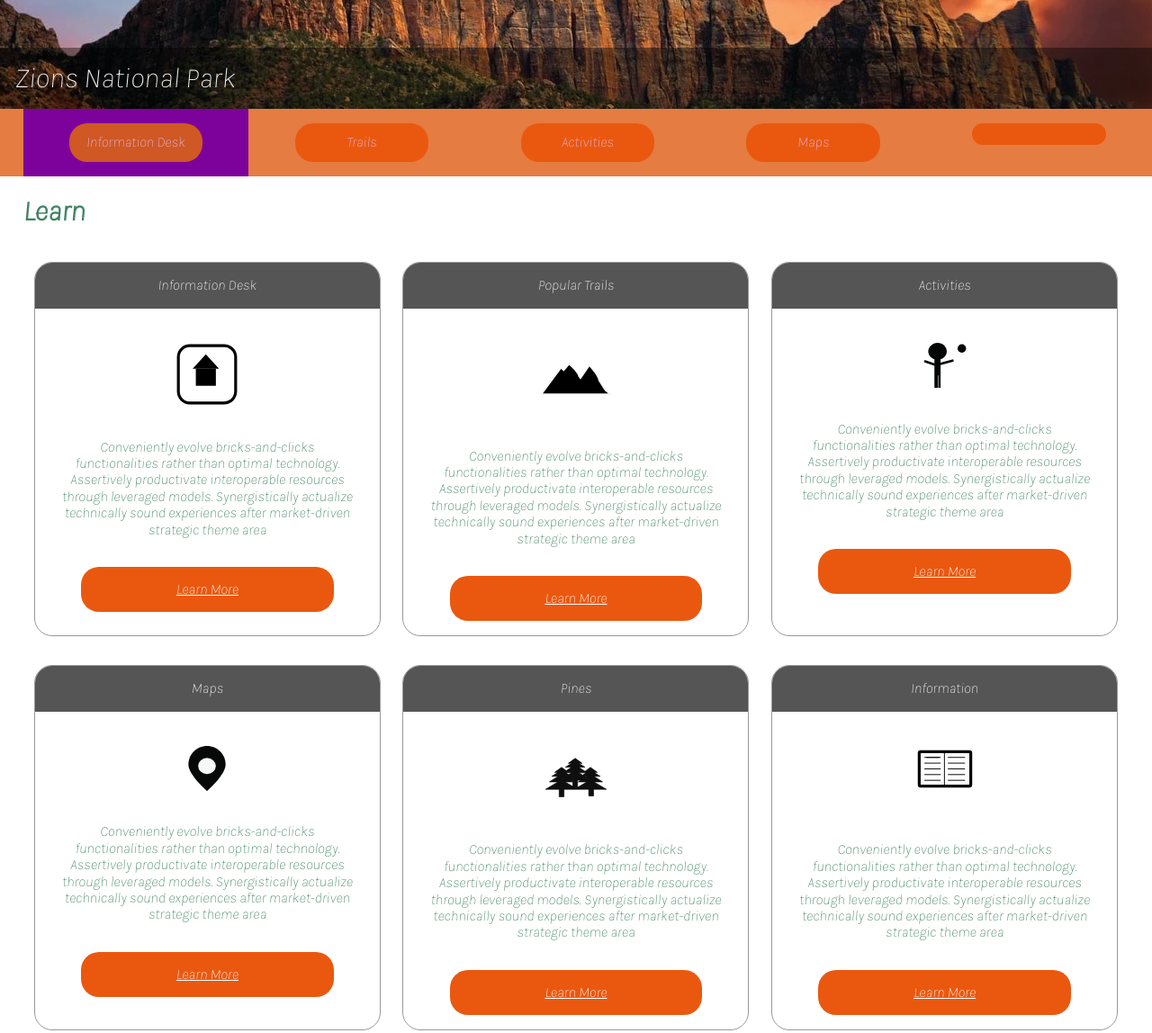
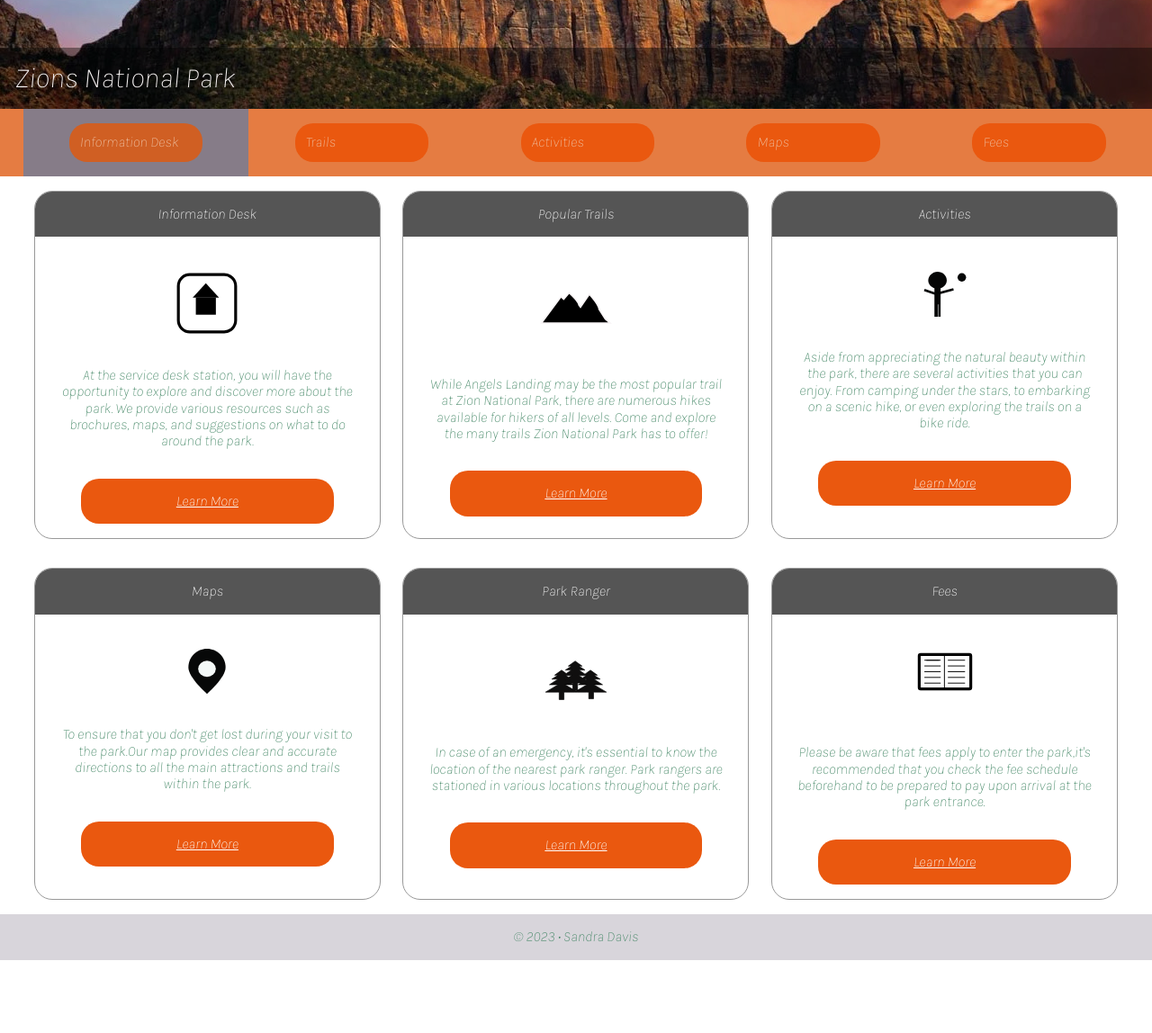
Before and after one commit to SandraSilvaDavis/National-Park, a plain HTML site: page index.html in a window 1280 px wide. Shown: the part 340-1488 px from the top of the page at 90% size. After the commit the page ends 1407 px from the top, so only its background shows below. Drawn offline with Linux system fonts and the light colour scheme; a web font is replaced by a local one.

Commit message:
ading real text and colors

```diff
--- a/index.html
+++ b/index.html
@@ -47,61 +47,55 @@
                 <li><a href="#">Trails</a></li>
                 <li><a href="#">Activities</a></li>
                 <li><a href="#">Maps</a></li>
-                <li><a href="#"></a></li>
+                <li><a href="#">Fees</a></li>
             </ul>
         </nav>
     </div>
 
     <div id="mainWrapper">
         <main>
-            <h1>Learn</h1>
+
             <div class="card-deck">
                 <div class="card">
                     <section>Information Desk</section>
                     <img src="images/home.svg" alt="an svg" width="70" height="70">
-                    <p>Conveniently evolve bricks-and-clicks functionalities rather than optimal technology.
-                        Assertively productivate interoperable resources through leveraged models. Synergistically
-                        actualize technically sound experiences after market-driven strategic theme area</p>
+                    <p>At the service desk station, you will have the opportunity to explore and discover more about the park.
+                        We provide various resources such as brochures, maps, and suggestions on what to do around the park. </p>
                         <a href="#">Learn More</a>
                 </div><!--end of card-->
                 <div class="card">
                     <section>Popular Trails</section>
                     <img src="images/montaña.svg" alt="svg" width="80" height="80">
-                    <p>Conveniently evolve bricks-and-clicks functionalities rather than optimal technology.
-                        Assertively productivate interoperable resources through leveraged models. Synergistically
-                        actualize technically sound experiences after market-driven strategic theme area</p>
+                    <p>While Angels Landing may be the most popular trail at Zion National Park, there are numerous hikes available for hikers of all levels.
+                     Come and explore the many trails Zion National Park has to offer! </p>
                         <a href="#">Learn More</a>
                 </div><!--end of card-->
                 <div class="card">
                     <section>Activities</section>
                     <img src="images/activity.svg" alt="svg" width="50" height="50">
-                    <p>Conveniently evolve bricks-and-clicks functionalities rather than optimal technology.
-                        Assertively productivate interoperable resources through leveraged models. Synergistically
-                        actualize technically sound experiences after market-driven strategic theme area</p>
+                    <p>Aside from appreciating the natural beauty within the park, there are several activities that you can enjoy.
+                       From camping under the stars, to embarking on a scenic hike, or even exploring the trails on a bike ride.</p>
                         <a href="#">Learn More</a>
                 </div><!--end of card-->
                 <div class="card">
                     <section>Maps</section>
                     <img src="images/mapsign.svg" alt="svg" width="50" height="50">
-                    <p>Conveniently evolve bricks-and-clicks functionalities rather than optimal technology.
-                        Assertively productivate interoperable resources through leveraged models. Synergistically
-                        actualize technically sound experiences after market-driven strategic theme area</p>
+                    <p>To ensure that you don't get lost during your visit to the park.Our map provides clear and accurate directions to all the main attractions and trails within the park.
+                        </p>
                         <a href="#">Learn More</a>
                 </div><!--end of card-->
                 <div class="card">
-                    <section>Pines</section>
+                    <section>Park Ranger</section>
                     <img src="images/pinec.svg" alt="svg" width="70" height="70">
-                    <p>Conveniently evolve bricks-and-clicks functionalities rather than optimal technology.
-                        Assertively productivate interoperable resources through leveraged models. Synergistically
-                        actualize technically sound experiences after market-driven strategic theme area</p>
+                    <p>In case of an emergency, it's essential to know the location of the nearest park ranger.
+                         Park rangers are stationed in various locations throughout the park.
+                       </p>
                         <a href="#">Learn More</a>
                 </div><!--end of card-->
                 <div class="card">
-                    <section>Information</section>
+                    <section>Fees</section>
                     <img src="images/notebook.svg" alt="svg" width="70" height="70">
-                    <p>Conveniently evolve bricks-and-clicks functionalities rather than optimal technology.
-                        Assertively productivate interoperable resources through leveraged models. Synergistically
-                        actualize technically sound experiences after market-driven strategic theme area</p>
+                    <p>Please be aware that fees apply to enter the park,it's recommended that you check the fee schedule beforehand to be prepared to pay upon arrival at the park entrance.</p>
                         <a href="#">Learn More</a>
                 </div><!--end of card-->
 
--- a/scss/_small.scss
+++ b/scss/_small.scss
@@ -67,7 +67,7 @@ nav {
     background:transparent;
     border: none;
     font-size: 1.5rem;
-    color: rgba(18, 17, 17, 0.9);
+    color: rgba(131, 79, 46, 0.686);
     font-style: normal;
 
   }
@@ -87,19 +87,20 @@ nav {
   }
 
   li.active {
-    background-color: #7D029C;
+    background-color: #867c88;
   }
   ul li {
     border-bottom: solid 1px rgba(231, 8, 8, 0.1);
   }
 ul li.active a {
   background-color: darken($menuColor,8%);
+  text-align: left;
 }
   a {
     display: block;
     padding: 0.75rem;
-    color: #E3BCEE;
-    text-align: center;
+    color: #efc6aa;
+
     text-decoration: none;
 
     ul li a:hover {
@@ -181,7 +182,7 @@ img:hover { animation: bounce 1s 2;
 
 //begin the footer
 #footerWrapper {
-  background-color:#DBD0E8;
+  background-color:#d8d5db;
 }
 
 footer {
```
Also changed, not shown: css/styles.css, css/styles.min.css.
